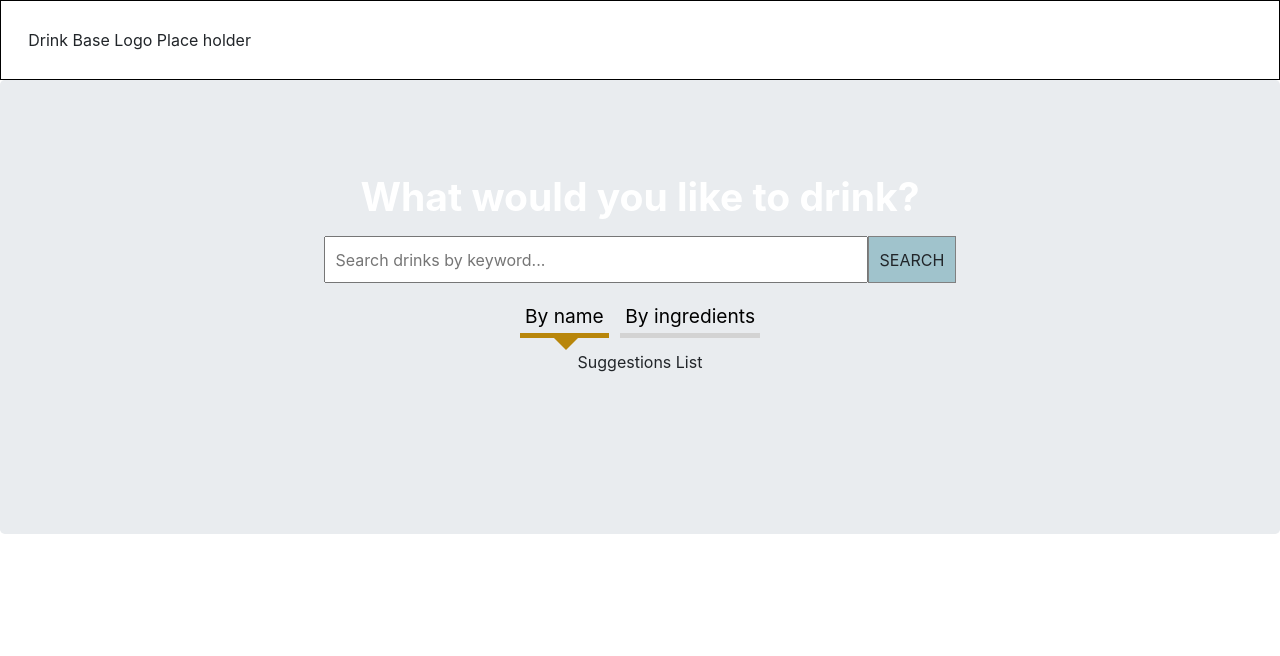
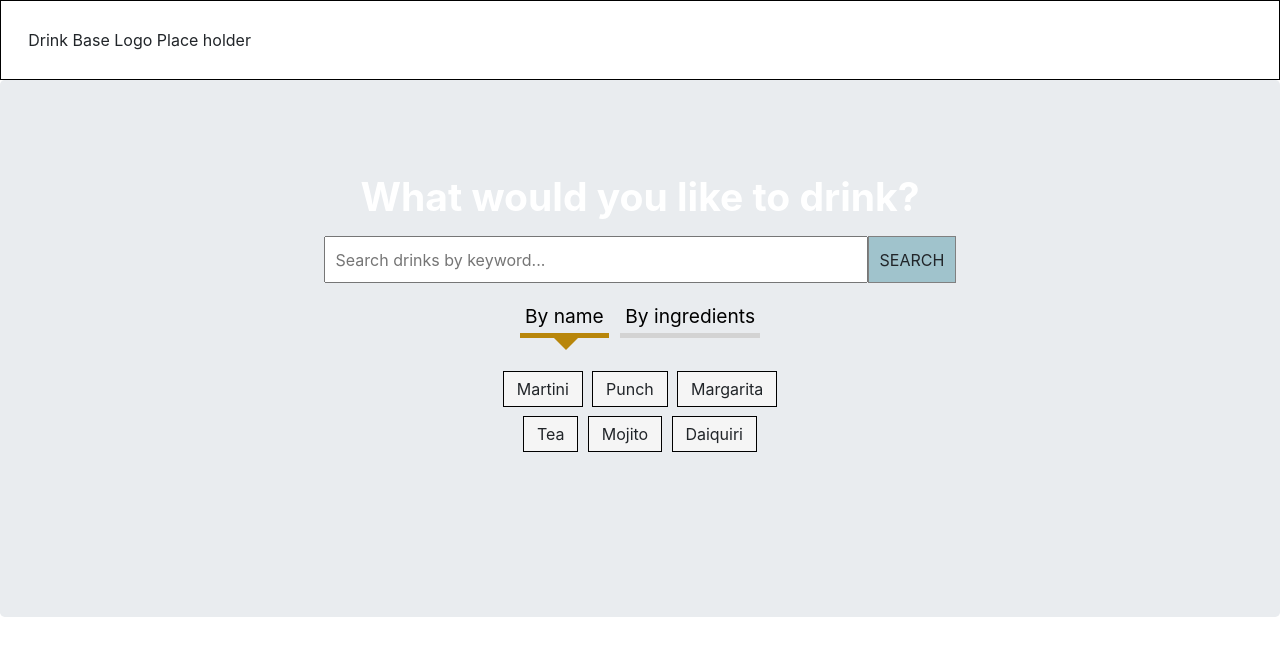
Before and after one commit to krisrss/drinks-base, a React (Create React App) app: page / in a window 1280 px wide. Shown: the top 656 px of the page. Built offline with nearby package versions, Linux system fonts and the light colour scheme.

Commit message:
Display suggestion list

```diff
--- a/src/components/SuggestionsList.js
+++ b/src/components/SuggestionsList.js
@@ -1,8 +1,38 @@
 import React from 'react';
+import { Link, useHistory } from 'react-router-dom';
+import '../css/SuggestionsList.css';
+
+const SuggestionsConfig = {
+    byName: ['Martini', 'Punch', 'Margarita', 'Tea', 'Mojito', 'Daiquiri'],
+    byIngredients: ['Rum', 'Coffee', 'Lemon', 'Tequila', 'Ice', 'Amaretto']
+}
 
 const SuggestionsList = () => {
+    const history = useHistory();
+    const termPresent = history.location.pathname.includes("ingredients");
+
+    const setSuggestions = (termCheck) => {
+        if (termCheck === false) {
+            return SuggestionsConfig.byName;
+        }
+        else {
+            return SuggestionsConfig.byIngredients;
+        };
+    };
+
+    const suggestions = setSuggestions(termPresent).map((suggestion) => {
+        return (
+            <Link to={`${history.location.pathname}/${suggestion}`} className='suggestion'>
+                {suggestion}
+            </Link>
+        )
+    });
+
     return (
-        <div>Suggestions List</div>
+        <div className='SuggestionsList'>
+            <div>{suggestions}</div>
+        </div>
+
     );
 };
 
--- /dev/null
+++ b/src/css/SuggestionsList.css
@@ -0,0 +1,16 @@
+.SuggestionsList{
+    padding-top: 1em;
+    width: 20em;
+    margin: 0 auto;
+}
+
+
+.SuggestionsList .suggestion{
+    border: 1px solid black;
+    display: inline-block;
+    margin: 0.3em;
+    padding: 0.3em 0.8em;
+    background: whitesmoke;
+    text-decoration: none;
+    color: inherit;
+}
--- a/src/pages/ApplicationPage.js
+++ b/src/pages/ApplicationPage.js
@@ -9,10 +9,8 @@ const ApplicationPage = ({ drinksData, unfilteredDrinksData, urlTerm, getClicket
         <>
             {Object.values(urlTerm).length !== 0 ?
                 <div className='container'>
-                    <div className="row">
-                        <div className="col-md-4 offset-md-4 text-center" style={{ padding: '2em 2em' }}>
-                            <SearchBar />
-                        </div>
+                    <div style={{ margin: '1em' }} >
+                        <SearchBar />
                     </div>
 
                     <NavigationBar />
```
